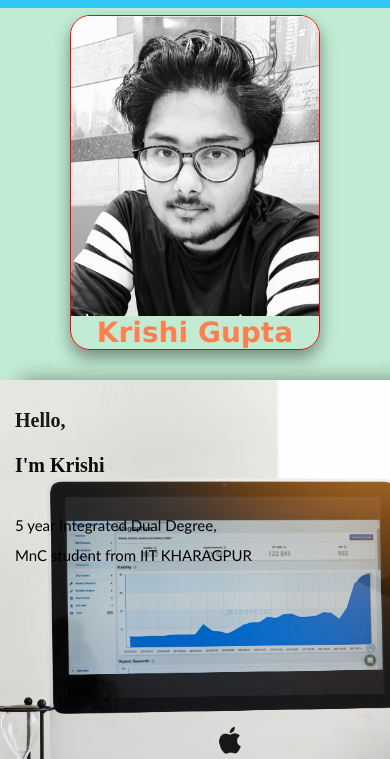
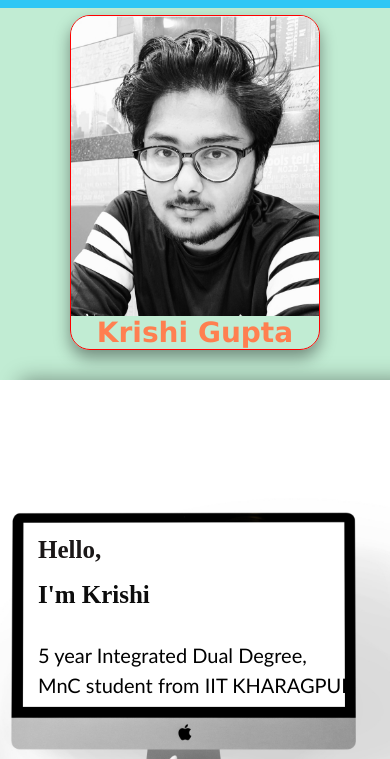
Before and after one commit to Krishi18gupta/Krishi18gupta.github.io, a plain HTML site: page index.html in a window 390 px wide. Shown: the part 85-844 px from the top of the page. Drawn offline with Linux system fonts and the light colour scheme.

Commit message:
changesss

```diff
--- a/style.css
+++ b/style.css
@@ -114,7 +114,7 @@ li {
   font-weight: bold;
   font-size: 40px;
   color: rgb(26, 23, 23);
-  padding-left: 80px;
+  padding-left: 640px;
   margin-top: 30px;
   top: 200px;
   padding-top: 40px;
@@ -124,14 +124,14 @@ li {
   font-weight: bold;
   font-size: 40px;
   color: rgb(12, 12, 12);
-  padding-left: 80px;
+  padding-left: 640px;
 }
 .text-container p:nth-child(3) {
   font-family: "Gill Sans", "Gill Sans MT", Calibri, "Trebuchet MS", sans-serif;
   font-size: 20px;
   line-height: 30px;
   color: black;
-  padding-left: 80px;
+  padding-left: 640px;
 }
 .text-container p {
   line-height: 0px;
@@ -329,7 +329,7 @@ footer p:nth-child(2) {
   top: 200px;
 }
 .text-container {
-  background-image: url(./pexels-serpstat-572056.jpg);
+  background-image: url(./pexels-mockupeditorcom-205316.jpg);
   /* background-position: relative; */
   background-position: center;
   background-size: cover;
@@ -366,14 +366,48 @@ footer p:nth-child(2) {
   .content-table {
     width: 100%;
     overflow-y: hidden;
+    /* font-size: 1rem; */
   }
 }
-@media (max-width: 500px) {
+/* @media (max-width: 500px) {
   .text-container p:nth-child(1) {
     /* font-family: "Times New Roman", Times, serif; */
     /* font-weight: bold; */
-    font-size: 20px;
-    padding-left: 15px;
+    /* font-size: 20px;
+    padding-left: 30px;
+    padding-top: 160px;
+    /* color: rgb(26, 23, 23); */
+    /* padding-left: 50px; */
+    /* margin-top: 30px; */
+    /* top: 200px; */
+    /* padding-top: 40px; */
+}
+/* .text-container p:nth-child(2) {
+  font-size: 20px;
+ padding-left: 30px;
+ padding-top: 160px;
+}
+.text-container p:nth-child(3) {
+  font-size: 15px;
+  padding-left: 30px;
+
+  padding-top: 160px;
+} */
+
+} */
+/* @media (max-width: 610px) {
+  table, th, td, {
+    font-size: 1rem;
+  }
+
+} */
+@media (max-width: 1400px) {
+  .text-container p:nth-child(1) {
+    /* font-family: "Times New Roman", Times, serif; */
+    /* font-weight: bold; */
+    font-size: 25px;
+    padding-left: 420px;
+    padding-top: 100px;
     /* color: rgb(26, 23, 23); */
     /* padding-left: 50px; */
     /* margin-top: 30px; */
@@ -381,18 +415,72 @@ footer p:nth-child(2) {
     /* padding-top: 40px; */
 }
 .text-container p:nth-child(2) {
-  font-size: 20px;
- padding-left: 15px;
+  font-size: 25px;
+ padding-left: 420px;
+ /* padding-top: 160px; */
 }
 .text-container p:nth-child(3) {
-  font-size: 15px;
-  padding-left: 15px;
+  font-size: 20px;
+  padding-left: 420px;
+
+  /* padding-top: 160px; */
 }
 
 }
-@media (max-width: 610px) {
-  table, th, td  {
+@media (max-width: 1000px) {
+  .text-container p:nth-child(1) {
+    /* font-family: "Times New Roman", Times, serif; */
+    /* font-weight: bold; */
+    font-size: 25px;
+    padding-left: 330px;
+    padding-top: 150px;
+    /* color: rgb(26, 23, 23); */
+    /* padding-left: 50px; */
+    /* margin-top: 30px; */
+    /* top: 200px; */
+    /* padding-top: 40px; */
+}
+.text-container p:nth-child(2) {
+  font-size: 25px;
+ padding-left: 330px;
+ /* padding-top: 160px; */
+}
+.text-container p:nth-child(3) {
+  font-size: 20px;
+  padding-left: 330px;
+
+  /* padding-top: 160px; */
+}
+
+}
+@media (max-width: 500px) {
+  .text-container p:nth-child(1) {
+    /* font-family: "Times New Roman", Times, serif; */
+    /* font-weight: bold; */
+    font-size: 25px;
+    padding-left: 38px;
+    padding-top: 170px;
+    /* color: rgb(26, 23, 23); */
+    /* padding-left: 50px; */
+    /* margin-top: 30px; */
+    /* top: 200px; */
+    /* padding-top: 40px; */
+}
+.text-container p:nth-child(2) {
+  font-size: 25px;
+ padding-left: 38px;
+ padding-top: 0px;
+}
+.text-container p:nth-child(3) {
+  font-size: 20px;
+  padding-left: 38px;
+  padding-top: 0px;
+  /* padding-top: 160px; */
+}
+
+}
+@media (max-width: 605px) {
+  table, th, td {
     font-size: 1rem;
   }
-
 }
```
Also changed, not shown: pexels-mockupeditorcom-205316.jpg (added).
